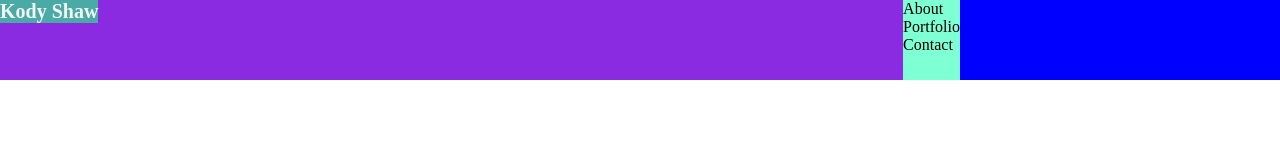
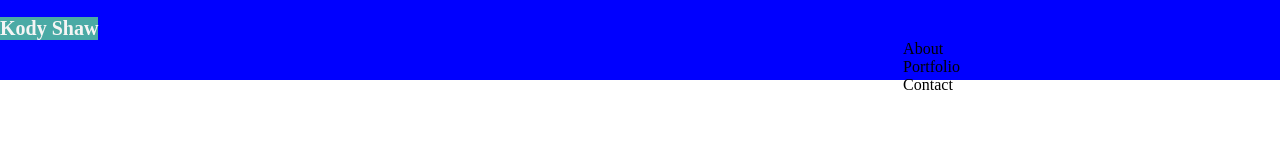
Before and after one commit to KodyShaw/Basic-Portfolio, a plain HTML site: page index.html in a window 1280 px wide. Drawn offline with Linux system fonts and the light colour scheme.

Commit message:
added sections

```diff
--- a/assets/css/style.css
+++ b/assets/css/style.css
@@ -6,6 +6,8 @@
     font-size: 20px;
     font-weight: bold;
     float: left;
+    bottom: 0px;
+    position: absolute;
 }
 
 .headingfixed {
@@ -18,7 +20,7 @@
 }
 
 .headingcenter {
-    align-self: auto;
+    align-self: center;
     width: 960px;
     background-color: blueviolet;
     position: absolute;
--- a/index.html
+++ b/index.html
@@ -6,18 +6,18 @@
 </head>
 <body>
     <!--Fixed heading box-->
-    <div class="headingfixed">
-        <div class="headingcenter">
+    <section class="headingfixed">
+        <section class="headingcenter">
             <div class="headingname">
                 Kody Shaw
             </div>
-             <div class="headingrightbox">
+             <section class="headingrightbox">
                  <div>About</div>
                  <div>Portfolio</div>
                  <div>Contact</div>
-             </div>
-        </div>
-    </div>
+             </section>
+        </section>
+    </section>
     <!--End of Fixed heading-->
     <!--Main body-->
     <div>
```
